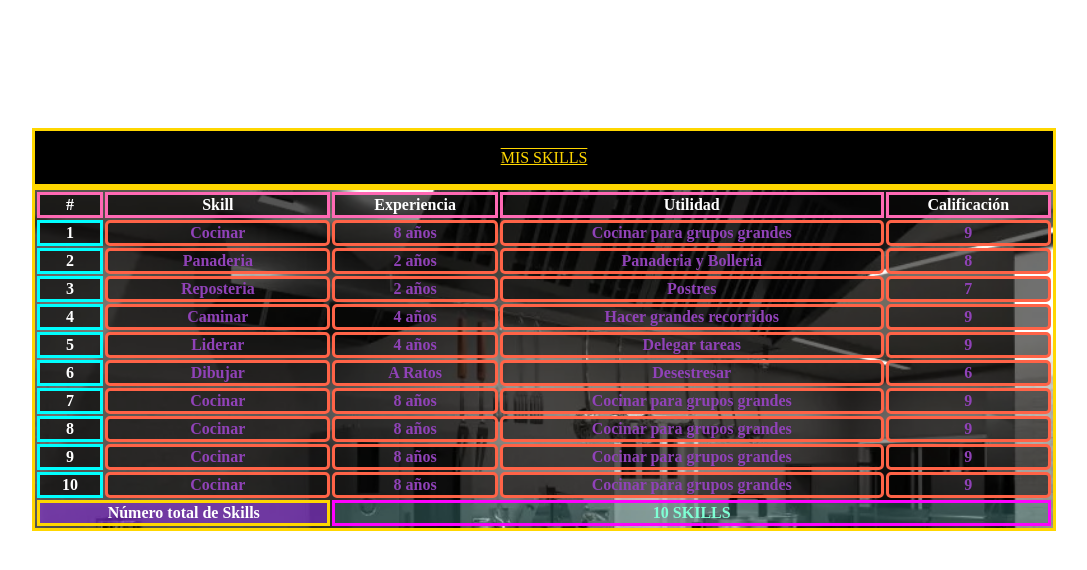
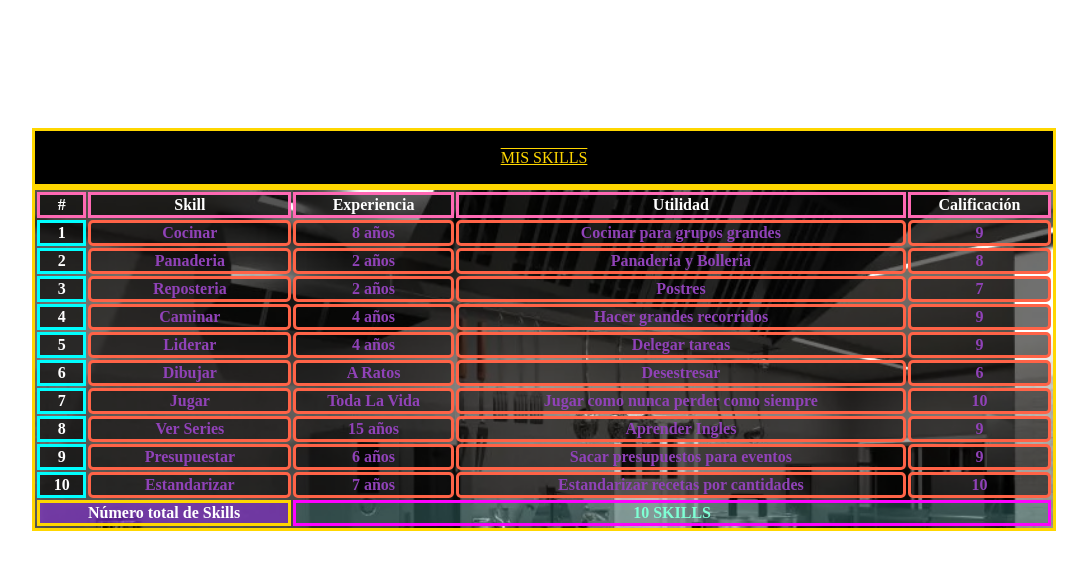
Before and after one commit to JoseCabrejoVillarCampus/actividad_Propiedades_y_Tablas, a plain HTML site: page index.html in a window 1280 px wide. Shown: the whole page, without its empty margins (96-1183 px from the left). Drawn offline with Linux system fonts and the light colour scheme.

Commit message:
Tablas_Y_Ejemplos_Border

```diff
--- a/index.html
+++ b/index.html
@@ -64,31 +64,31 @@
             </tr>
             <tr>
                 <th scope="row" class="num">7</th>
-                <td class="items">Cocinar</td>
-                <td class="items">8 años</td>
-                <td class="items">Cocinar para grupos grandes</td>
-                <td class="items">9</td>
+                <td class="items">Jugar</td>
+                <td class="items">Toda La Vida</td>
+                <td class="items">Jugar como nunca perder como siempre</td>
+                <td class="items">10</td>
             </tr>
             <tr>
                 <th scope="row" class="num">8</th>
-                <td class="items">Cocinar</td>
-                <td class="items">8 años</td>
-                <td class="items">Cocinar para grupos grandes</td>
+                <td class="items">Ver Series</td>
+                <td class="items">15 años</td>
+                <td class="items">Aprender Ingles</td>
                 <td class="items">9</td>
             </tr>
             <tr>
                 <th scope="row" class="num">9</th>
-                <td class="items">Cocinar</td>
-                <td class="items">8 años</td>
-                <td class="items">Cocinar para grupos grandes</td>
+                <td class="items">Presupuestar</td>
+                <td class="items">6 años</td>
+                <td class="items">Sacar presupuestos para eventos</td>
                 <td class="items">9</td>
             </tr>
             <tr>
                 <th scope="row" class="num">10</th>
-                <td class="items">Cocinar</td>
-                <td class="items">8 años</td>
-                <td class="items">Cocinar para grupos grandes</td>
-                <td class="items">9</td>
+                <td class="items">Estandarizar</td>
+                <td class="items">7 años</td>
+                <td class="items">Estandarizar recetas por cantidades</td>
+                <td class="items">10</td>
             </tr>
           </tbody>
           <tfoot>
```
